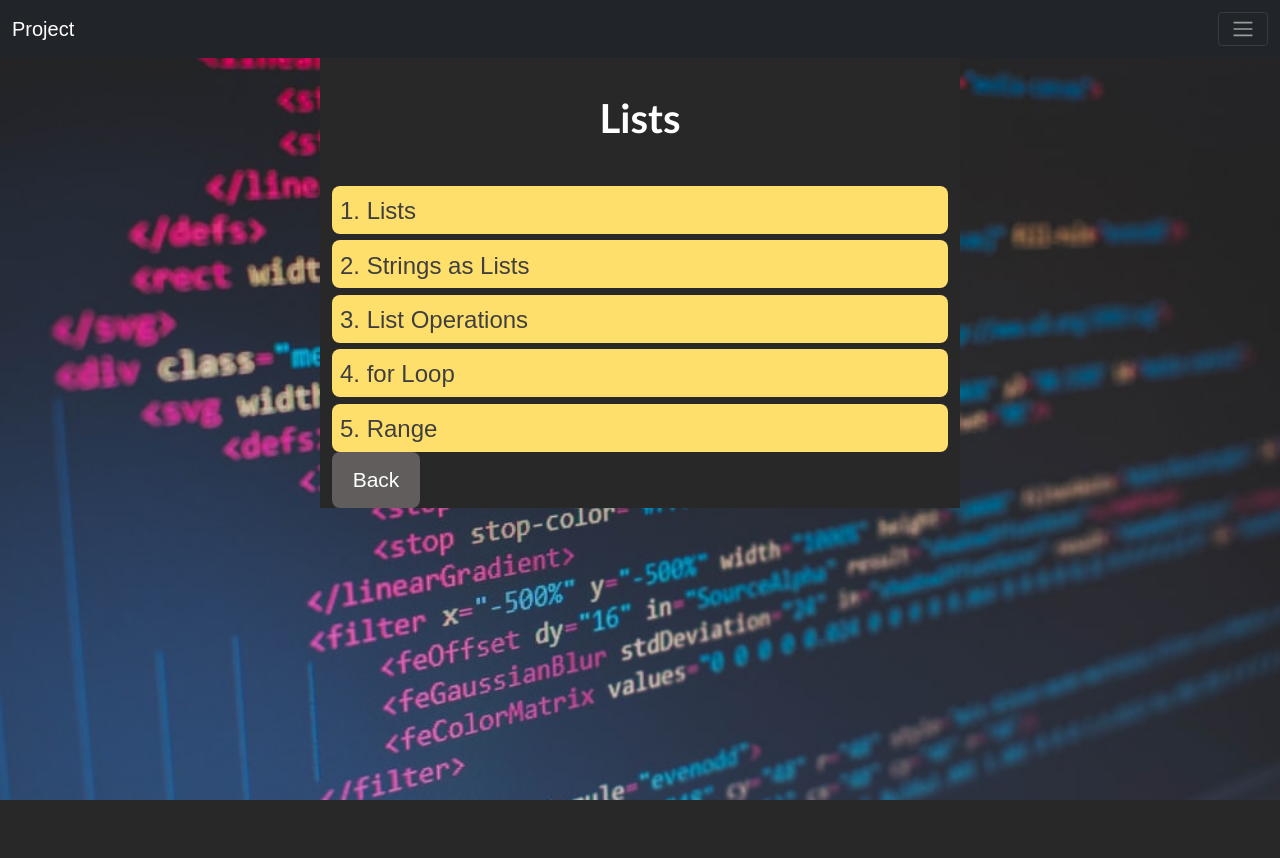
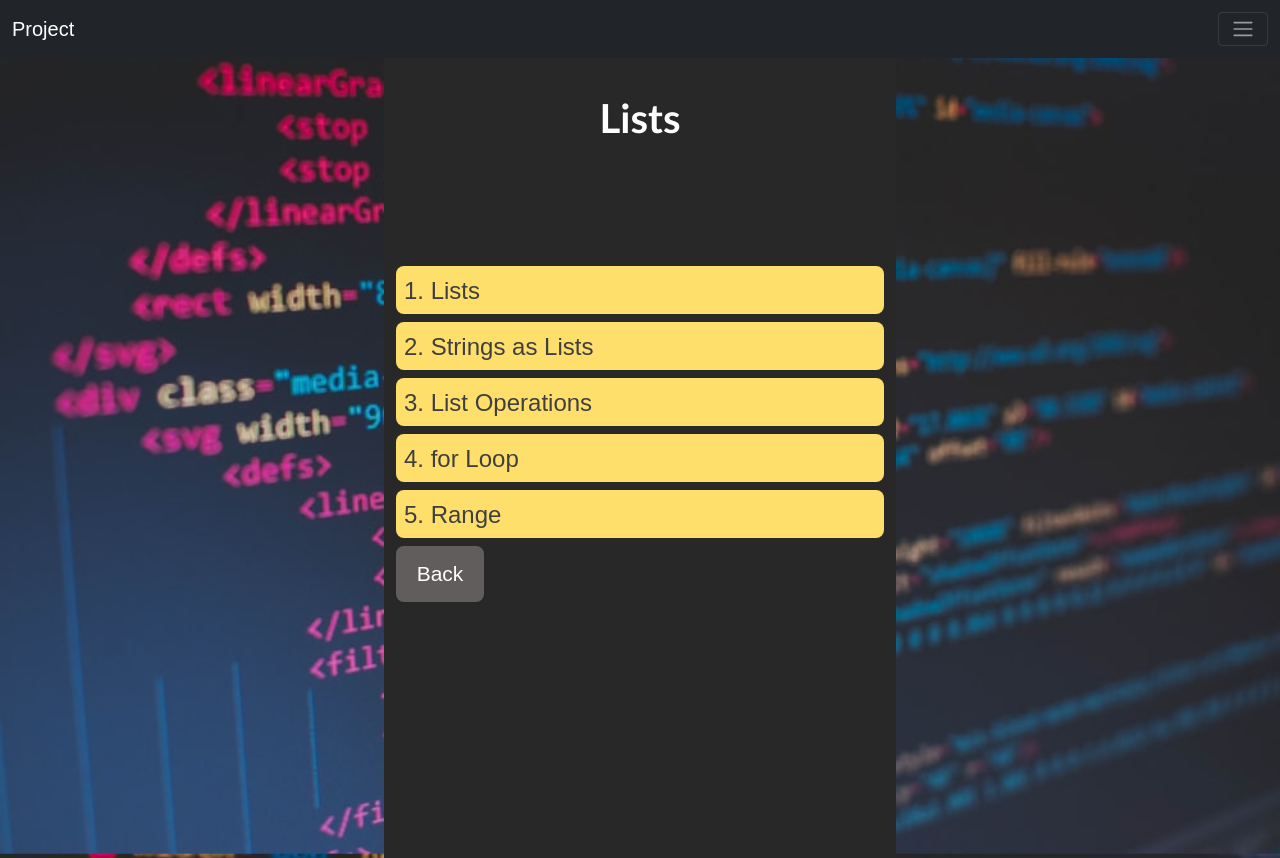
Before and after one commit to kcrnjak23/python-for-beginners, a Flask app: page /lists in a window 1280 px wide. Before the commit the page ends 800 px from the top, so only its background shows below. Run offline with Flask 2, Linux system fonts and the light colour scheme.

Commit message:
Second commit
Changed CSS of few files

```diff
--- a/static/css/main.css
+++ b/static/css/main.css
@@ -4,10 +4,9 @@
 *::after{
     box-sizing: border-box;
     margin: 0;
+    padding: 0;
 }
-html,body{
-    height: 100%;
-}
+
 body{
     background-color:#F3F3F3;
     font-family: Arial, Helvetica, sans-serif;
@@ -17,7 +16,6 @@ body{
     background-size: cover;
     background-position: center;
     background-attachment: fixed;
-
 }
 
 h1,h2{
@@ -68,14 +66,26 @@ input{
 }
 
 /*MAIN CLASSES*/
+
 .container{
     background-color: #282828;
-    margin-inline: auto;
-    width: min(90%, 40rem);
+    display: flex;
+    flex-wrap: wrap;
+    justify-items: center;
+    height: 100%;
+    min-height: 100vh;
+    width: 40vw;
+}
+
+.mainDiv{
+    width: 100%;
+
 }
 
 .header{
     text-align: center;
+    width: 100%;
+    height: 10vh;
 }
 
 .example, .note, .task{
@@ -84,6 +94,7 @@ input{
     margin-bottom: 0.5rem;
     padding: 0 0.5rem;
     border: 0.05rem solid white;
+    width: 100%;
 }
 
 .example{
@@ -135,6 +146,7 @@ input{
     border-radius: 0.5rem;
     width: 5.5rem;
     height: 3.5rem;
+    margin-top: 0.5rem;
 }
 
 .btnBack:hover{
@@ -236,7 +248,7 @@ input{
     height: 3rem;
     padding:0.7rem 0;
     border-radius: 0.5rem;
-    margin: 0.4rem 0;
+    margin: 0.5rem 0;
 }
 
 .menuItem:last-child{
@@ -261,3 +273,14 @@ input{
     color: #3f3f3f;
     padding-left: 0.5rem;
 }
+
+.secondaryMenu{
+    width: 100%;
+    height: 70vh;
+}
+
+.secondaryHeader{
+    height: 20vh;
+    text-align: center;
+    width: 100%;
+}
--- a/templates/index.html
+++ b/templates/index.html
@@ -12,8 +12,7 @@
         concepts of Python.Python for Beginners requires no prior programming experience, so let’s dive right in!
     </p>
 </div>
-<br>
-<div>
+<div class="mainDiv">
     <a class="link" href="/basic_concepts" role="button">
         <h3 class="menuItem">Basic Concepts</h3>
     </a>
--- a/templates/lists.html
+++ b/templates/lists.html
@@ -6,10 +6,10 @@
 
 
 {% block body %}
-<div class="header">
+<div class="secondaryHeader">
     <h1>Lists</h1>
 </div>
-<div>
+<div class="secondaryMenu">
     <a class="linkSecond" href="/lists/list1" role="button">
         <h4 class="menuItem">1. Lists</h4>
     </a>
@@ -25,12 +25,12 @@
     <a class="linkSecond" href="/lists/list5" role="button">
         <h4 class="menuItem">5. Range</h4>
     </a>
-
+    <div>
+        <a href="/" class="btnBack">Back</a>
+    </div>
 </div>
 
-<div class="buttons">
-    <a href="/" class="btnBack">Back</a>
-</div>
+
 
 <script src="/static/js/main.js"></script>
 {% endblock %}
```
Also changed, not shown: templates/basic_concepts.html (+5 -5 lines), templates/basic_concepts/basic1.html (+7 -5 lines), templates/control_flow.html (+6 -5 lines), templates/strings.html (+6 -5 lines), templates/variables.html (+6 -5 lines).
